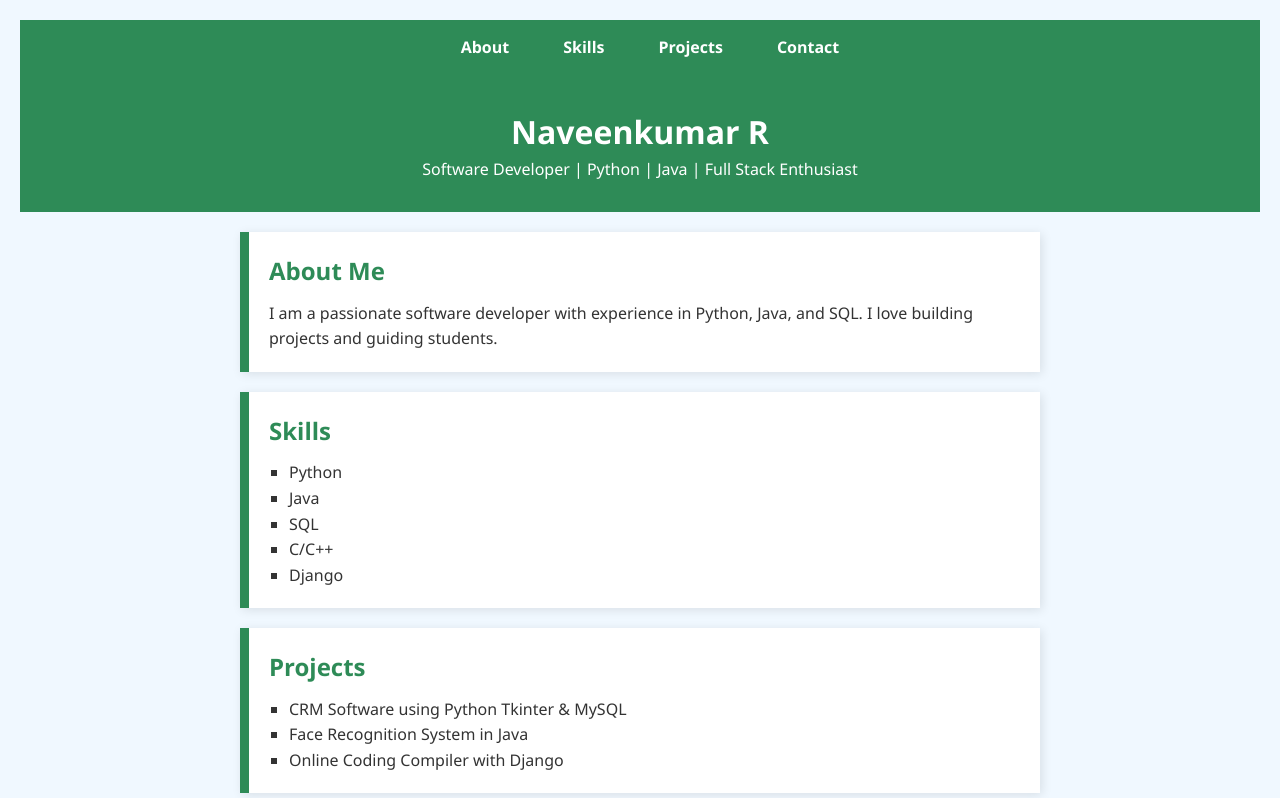
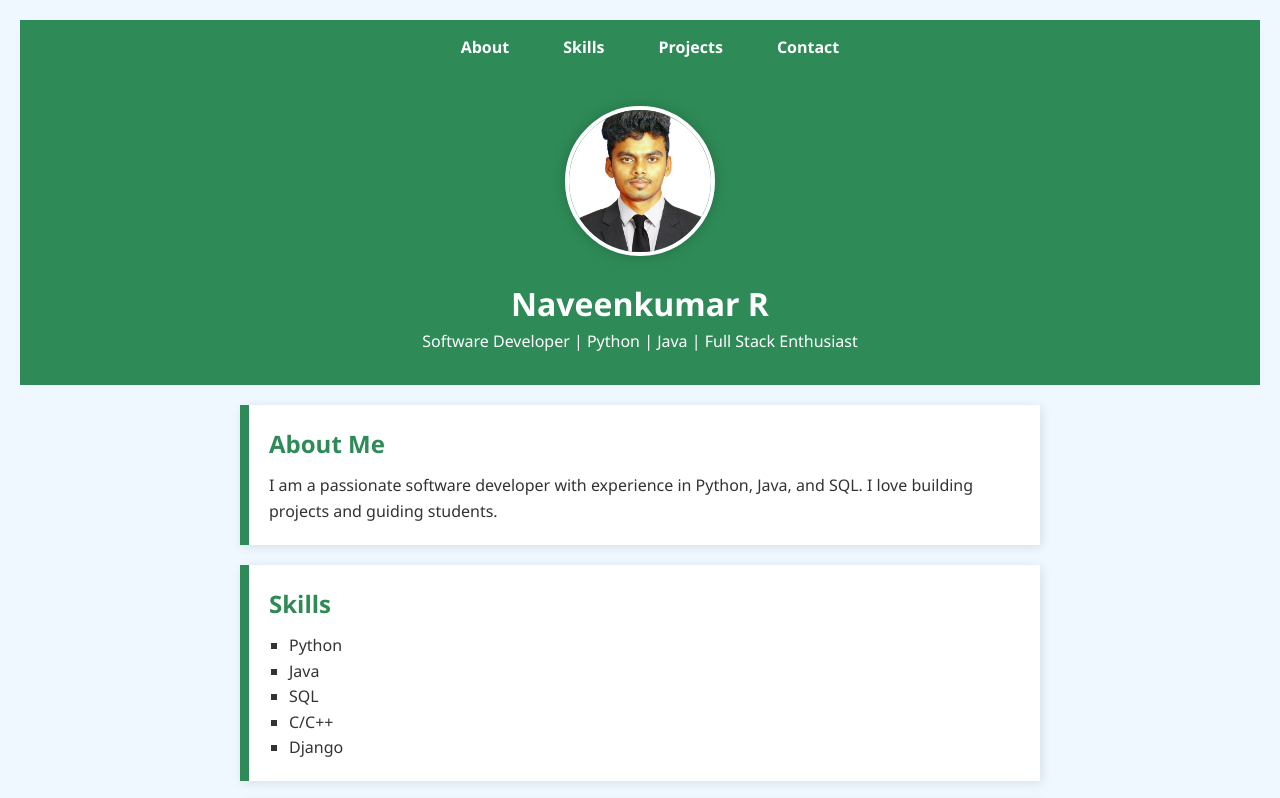
Before and after one commit to Naveenraja0501/Porfolio_FrontEnd, a plain HTML site: page index.html in a window 1280 px wide. Shown: the top 798 px of the page. Drawn offline with Linux system fonts and the light colour scheme.

Commit message:
add image

```diff
--- a/index.html
+++ b/index.html
@@ -18,6 +18,8 @@
 </nav>
 
     <header>
+    <img src="profile_nav.png" alt="Naveenkumar R" class="profile-img">
+
     <h1>Naveenkumar R</h1>
     <p>Software Developer | Python | Java | Full Stack Enthusiast</p>
   </header>
--- a/style.css
+++ b/style.css
@@ -58,3 +58,13 @@ ul {
 .navbar ul li a:hover {
   background-color: #1e6b43;
 }
+/* Profile Image Styling */
+.profile-img {
+  width: 150px;
+  height: 150px;
+  border-radius: 50%;
+  object-fit: cover;
+  border: 4px solid white;
+  box-shadow: 0 0 15px rgba(0, 0, 0, 0.2);
+  margin-bottom: 15px;
+}
```
Also changed, not shown: profile_nav.png (added).
